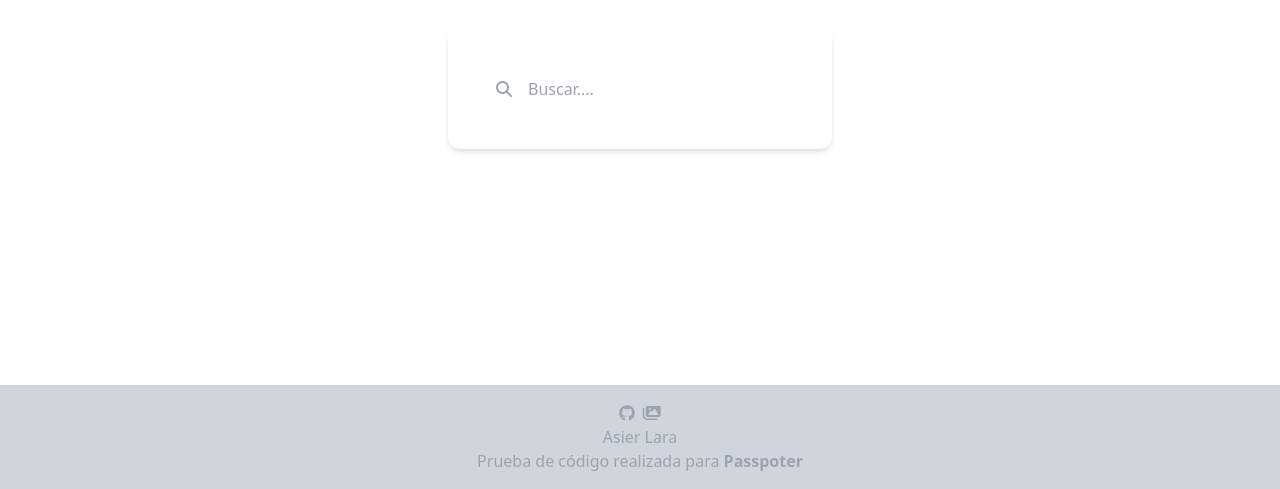
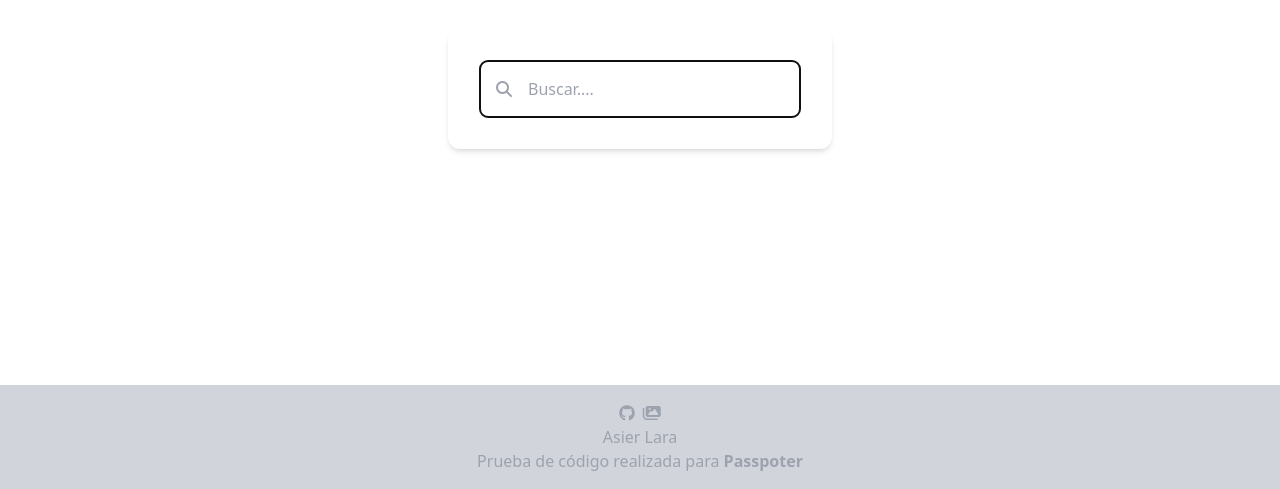
Before and after one commit to ElHombreSinNombre/vue-apirest, a Vue app: page / in a window 1280 px wide. Shown: the part 311-800 px from the top of the page. Built offline with nearby package versions, Linux system fonts and the light colour scheme.

Commit message:
Focus y disabled

```diff
--- a/src/components/search.vue
+++ b/src/components/search.vue
@@ -5,11 +5,7 @@
         <div class="w-full p-3">
           <div class="relative">
             <i class="absolute fa fa-search text-gray-400 top-5 left-4"></i>
-            <input
-              placeholder="Buscar...."
-              v-model="searchInput"
-              type="text"
-              class="bg-white h-14 w-full px-12 rounded-lg cursor-pointer"
+            <input placeholder="Buscar...." v-model="searchInput" type="text" ref="search" :disabled="loading == true ? true :false" class="bg-white h-14 w-full px-12 rounded-lg cursor-pointer "
             />
             <span class="absolute top-4 right-5 border-l pl-4"></span>
           </div>
@@ -32,7 +28,7 @@
         <span><b>{{countries.length}}</b> elementos encontrados</span>
       </div>
       <!-- Indicamos al usuario cuantos caracetes le hacen falta para comenzar la búsqueda -->
-      <div v-if=" searchInput.length >= 1 && searchInput.length < 3 && countries.length == 0 " class="px-4 py-3 rounded relative">
+      <div v-if="searchInput.length >= 1 && searchInput.length < 3 && countries.length == 0 " class="px-4 py-3 rounded relative">
         <span ><i class="fas fa-info-circle"></i> Escribe {{ 3 - searchInput.length }} caracter más</span>
       </div>
       <!-- Texto en caso de que la búsqueda no devuelva nada -->
@@ -49,16 +45,21 @@
 
 <script lang="ts">
 import { useCountriesStore } from "../stores/countries";
-import { watch, ref } from "vue";
+import { watch, ref, onMounted, onUpdated } from "vue";
 
 export default {
   name: "searchComponent",
   //API Composition, nueva forma de organizar los datos en Vue 3
   setup() {
+    const search = ref(null);
     const searchInput = ref("");
     const countries = ref([]);
     const loading = ref(false);
     const store = useCountriesStore();
+    // Metodo que asigna el focus cuando se inicia la vista
+    onMounted(() => { search.value.focus() });
+    // Metodo que asigna el focus cuando se actualiza la vista
+    onUpdated(() => { search.value.focus() });
     //Watcher para aplicar cambios y hacer búsqueda sin necesidad de llamar a eventos
     watch(searchInput, (v: String) => {
       searchInput.value = v.toLowerCase().trim();
@@ -95,9 +96,12 @@ export default {
       searchInput,
       countries,
       loading,
+      search,
       isLetterOrNumber,
       openGoogleMap,
     };
   },
 };
+
+
 </script>
```
